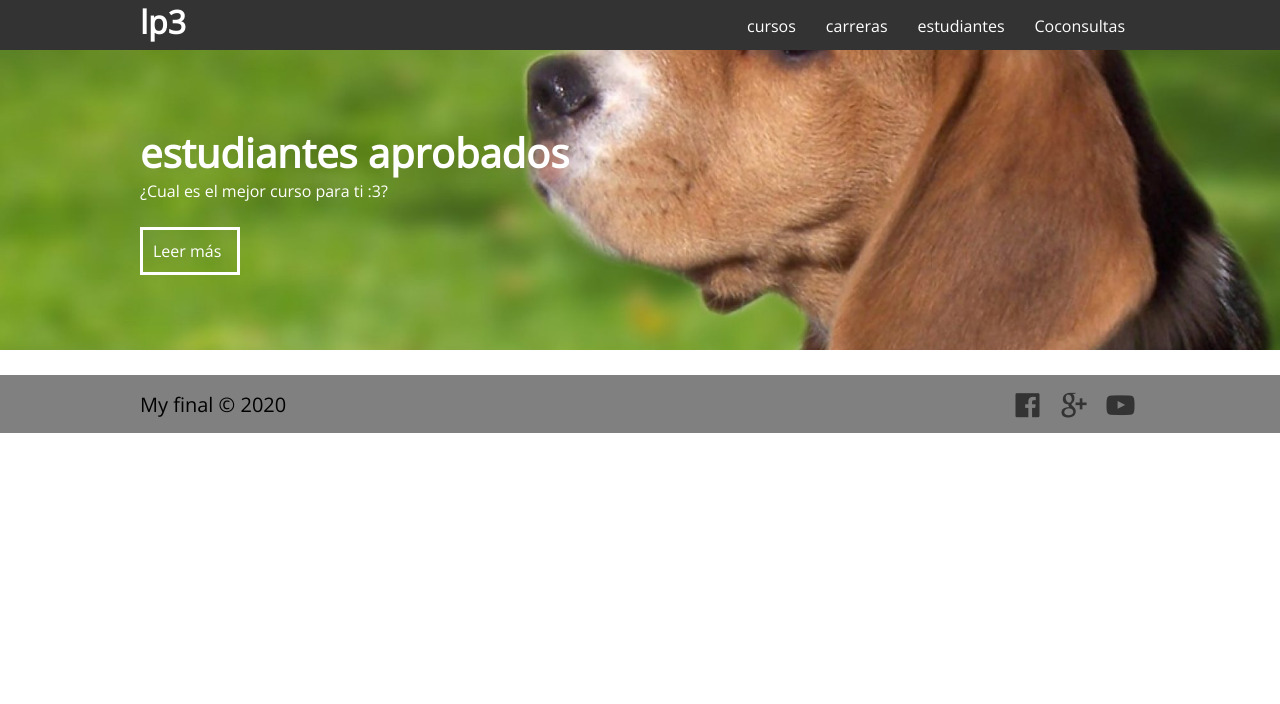
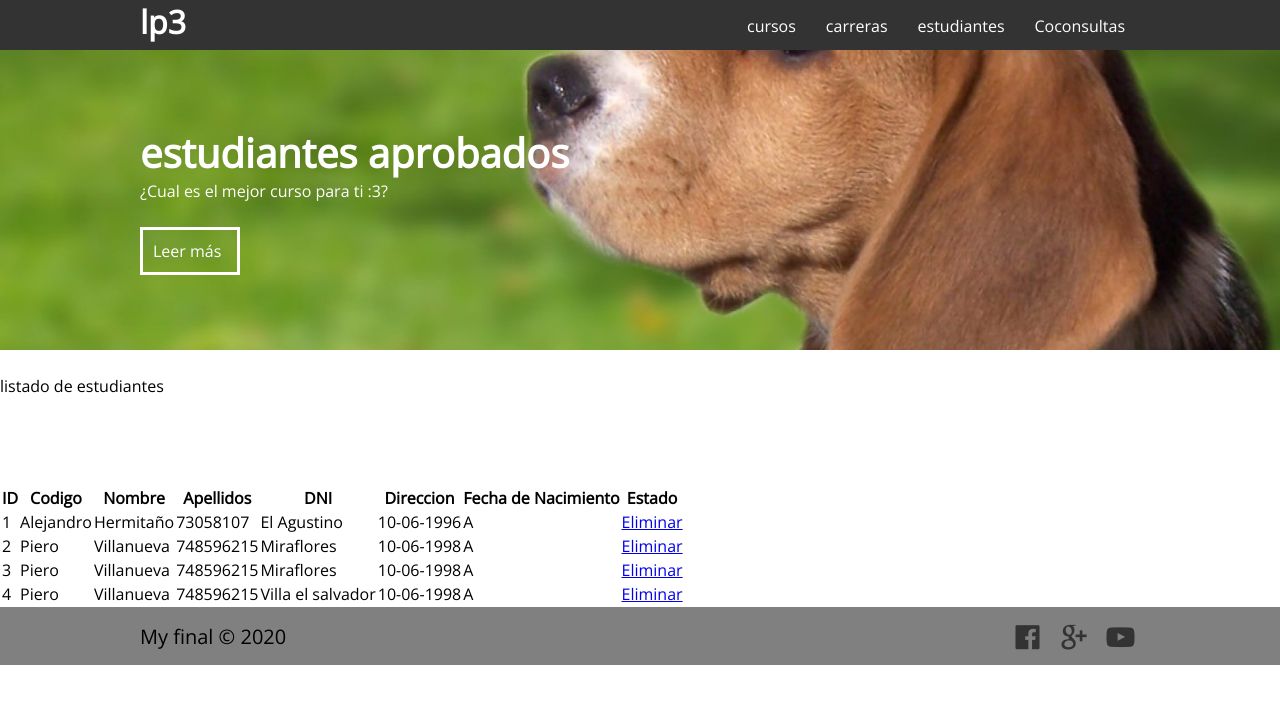
Before and after one commit to AlexandraHuallccaOvalle/FINAL, a Django app: page /estudiantes/ in a window 1280 px wide. Shown: the top 704 px of the page. Run offline with Django 3.2, Linux system fonts and the light colour scheme; data comes from the database, SQL or seed files in the repository; both versions use the stored data as it was after the commit.

Commit message:
Listar y Eliminar ESTUDIANTES - Listo

```diff
--- a/appFinalLP3/models.py
+++ b/appFinalLP3/models.py
@@ -13,3 +13,12 @@ class Carrera(models.Model):
     nombrecorto=models.CharField(max_length=30)
     fecha_fundacion=models.CharField(max_length=10)
     estado=models.CharField(max_length=1)
+
+class Estudiante(models.Model):
+    codigo=models.CharField(max_length=100)
+    nombre=models.CharField(max_length=100)
+    apellidos=models.CharField(max_length=100)
+    dni=models.CharField(max_length=10)
+    direccion=models.CharField(max_length=100)
+    fecha_nacimiento=models.CharField(max_length=10)
+    estado=models.CharField(max_length=1)
--- a/appFinalLP3/templates/estudiantes.html
+++ b/appFinalLP3/templates/estudiantes.html
@@ -4,6 +4,30 @@
     estudiantes
 {% endblock  %}
 
-{% block content %}
+{% block contenedor %}
     <p>listado de estudiantes </p>
+    <table>
+    <tr>
+        <th>ID</th>
+        <th>Codigo</th>
+        <th>Nombre</th>
+        <th>Apellidos</th>
+        <th>DNI</th>
+        <th>Direccion</th>
+        <th>Fecha de Nacimiento</th>
+        <th>Estado</th>
+    </tr>
+    {% for e in estudiantes%}
+        <tr>
+            <td>{{e.id}}</td>
+            <td>{{e.nombre}}</td>
+            <td>{{e.apellidos}}</td>
+            <td>{{e.dni}}</td>
+            <td>{{e.direccion}}</td>
+            <td>{{e.fecha_nacimiento}}</td><br>
+            <td>{{e.estado}}</td>
+            <td><a href="/eliminar_estudiante/{{e.id}}">Eliminar</a></td>
+        </tr>
+    {%endfor%}
+</table>
 {% endblock  %}
--- a/appFinalLP3/views.py
+++ b/appFinalLP3/views.py
@@ -1,5 +1,5 @@
 from django.shortcuts import render, HttpResponse, redirect
-from appFinalLP3.models import Curso, Carrera
+from appFinalLP3.models import Curso, Carrera, Estudiante
 
 # Create your views here.
 def index(request):
@@ -55,3 +55,27 @@ def eliminar_carreras(request,id):
     carreras = Carrera.objects.get(pk=id)
     carreras.delete()
     return redirect('carreras')
+
+def save_estudiante(request,codigo,nombre,apellidos,dni,direccion,fecha_nacimiento,estado):
+    estudiantes = Estudiante(
+        codigo = codigo,
+        nombre = nombre,
+        apellidos = apellidos,
+        dni = dni,
+        direccion = direccion,
+        fecha_nacimiento = fecha_nacimiento,
+        estado = estado,
+    )
+    estudiantes.save()
+    return HttpResponse(F"Carrera Creado: {estudiantes.nombre}-{estudiantes.apellidos}")
+
+def listar_estudiante(request):
+    estudiantes = Estudiante.objects.all()
+    return render(request,'estudiantes.html',{
+        'estudiantes': estudiantes,
+
+    })
+def eliminar_estudiante(request,id):
+    estudiantes = Estudiante.objects.get(pk=id)
+    estudiantes.delete()
+    return redirect('estudiantes')
--- a/proyectoFinal/urls.py
+++ b/proyectoFinal/urls.py
@@ -22,9 +22,10 @@ urlpatterns = [
     path('', views.index, name="index"),
     path('cursos/',views.listar_cursos,name="cursos"),
     path('carreras/', views.listar_carreras, name="carreras"),
-    path('estudiantes/', views.estudiantes, name="estudiantes"),
+    path('estudiantes/', views.listar_estudiante, name="estudiantes"),
     path('consultas/', views.consultas, name="consultas"),
     path('eliminar_cursos/<int:id>',views.eliminar_cursos,name="eliminar_cursos"),
     path('crear_carreras/<str:nombre>/<str:nombrecorto>/<str:fecha_fundacion>/<str:estado>',views.save_carrera,name="crear_carreras"),
+    path('crear_estudiante/<str:codigo>/<str:nombre>/<str:apellidos>/<str:dni>/<str:direccion>/<str:fecha_nacimiento>/<str:estado>',views.save_estudiante,name="crear_estudiantes"),
 
 ]
```
Also changed, not shown: appFinalLP3/migrations/0003_auto_20200820_1727.py (added), db.sqlite3.
